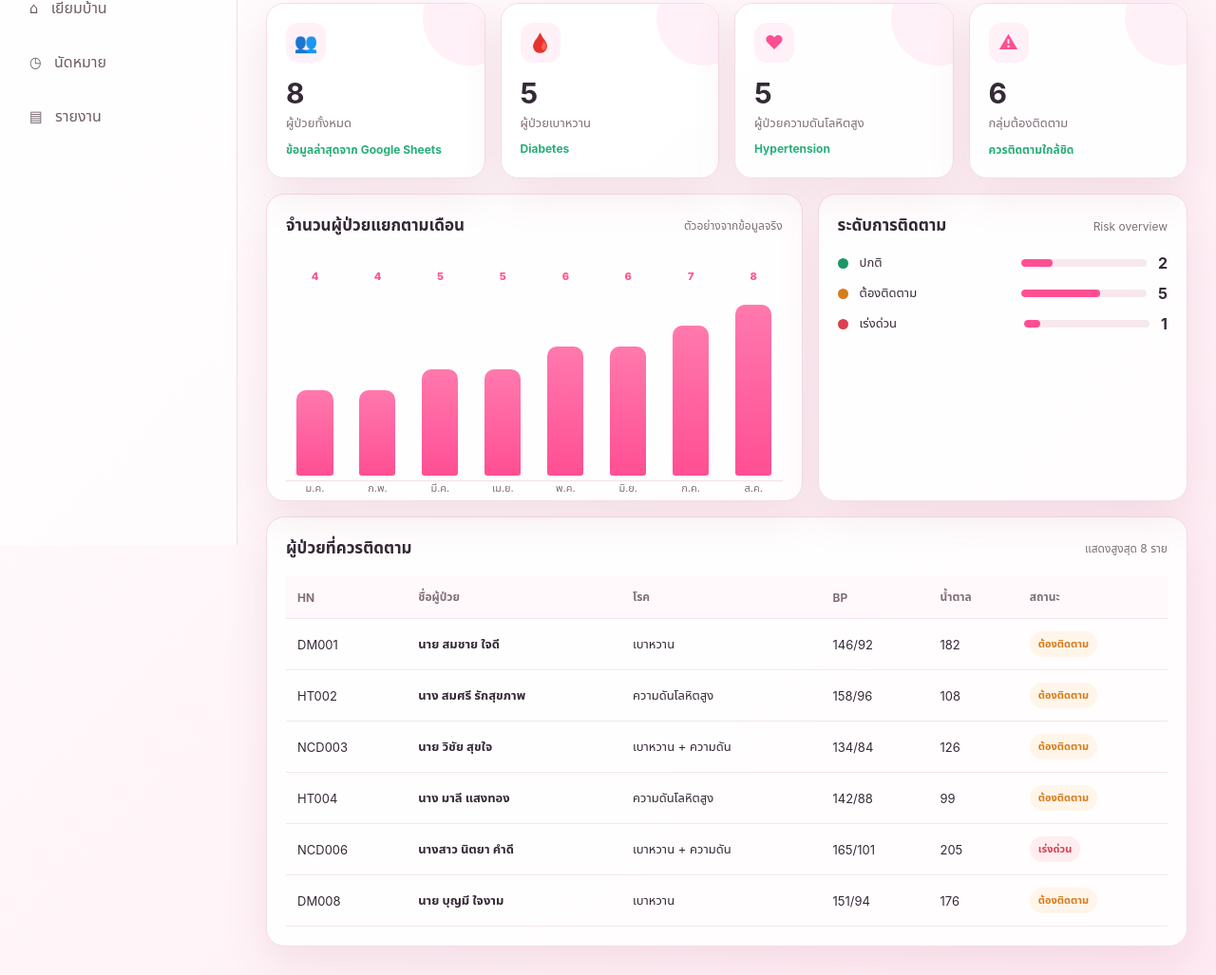
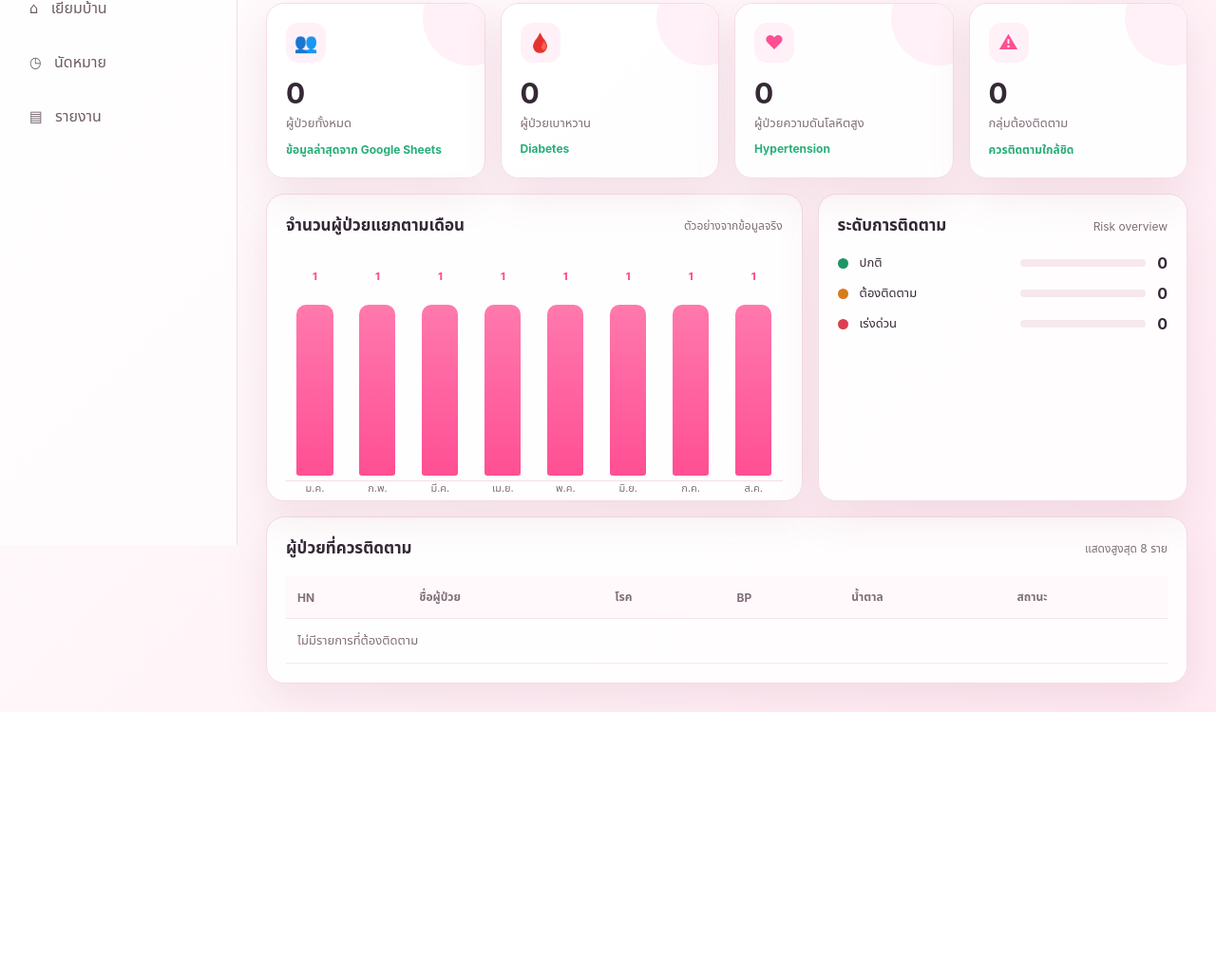
Before and after one commit to papawarinsan-cpu/DM-HT, a plain HTML site: page index.html in a window 1280 px wide. Shown: the part 226-1253 px from the top of the page at 95% size. After the commit the page ends 976 px from the top, so only its background shows below. Drawn offline with Linux system fonts and the light colour scheme.

Commit message:
Update index.html

```diff
--- a/index.html
+++ b/index.html
@@ -110,18 +110,6 @@ button,input,select{font:inherit}button{cursor:pointer}
 <script>
 /* ใส่ URL ของ Web App ที่ได้จาก Google Apps Script ตรงนี้ */
 const GAS_URL = "PASTE_YOUR_GAS_WEB_APP_URL_HERE";
-const STORAGE_KEY = "ncd_patients_local";
-
-const demoPatients = [
- {hn:"DM001",prefix:"นาย",name:"สมชาย ใจดี",age:62,disease:"เบาหวาน",bp:"146/92",sugar:182,village:"หมู่ 1",risk:"ต้องติดตาม"},
- {hn:"HT002",prefix:"นาง",name:"สมศรี รักสุขภาพ",age:58,disease:"ความดันโลหิตสูง",bp:"158/96",sugar:108,village:"หมู่ 2",risk:"เร่งด่วน"},
- {hn:"NCD003",prefix:"นาย",name:"วิชัย สุขใจ",age:67,disease:"เบาหวาน + ความดัน",bp:"134/84",sugar:126,village:"หมู่ 3",risk:"ปกติ"},
- {hn:"HT004",prefix:"นาง",name:"มาลี แสงทอง",age:71,disease:"ความดันโลหิตสูง",bp:"142/88",sugar:99,village:"หมู่ 4",risk:"ต้องติดตาม"},
- {hn:"DM005",prefix:"นาย",name:"ประเสริฐ พูนผล",age:55,disease:"เบาหวาน",bp:"128/78",sugar:112,village:"หมู่ 1",risk:"ปกติ"},
- {hn:"NCD006",prefix:"นางสาว",name:"นิตยา คำดี",age:64,disease:"เบาหวาน + ความดัน",bp:"165/101",sugar:205,village:"หมู่ 5",risk:"เร่งด่วน"},
- {hn:"HT007",prefix:"นาย",name:"อำนวย ศรีสุข",age:60,disease:"ความดันโลหิตสูง",bp:"130/82",sugar:101,village:"หมู่ 2",risk:"ปกติ"},
- {hn:"DM008",prefix:"นาย",name:"บุญมี ใจงาม",age:69,disease:"เบาหวาน",bp:"151/94",sugar:176,village:"หมู่ 6",risk:"ต้องติดตาม"}
-];
 
 let patients = [];
 let editingHn = "";
@@ -164,9 +152,7 @@ function showSection(id,btn){
 function loadData(){
   setLoading(true);
   if(GAS_URL.includes("PASTE_YOUR")){
-    let savedPatients = null;
-    try { savedPatients = JSON.parse(localStorage.getItem(STORAGE_KEY) || "null"); } catch (_) {}
-    patients=normalizePatients(savedPatients||demoPatients); renderAll(); setLoading(false); return;
+    patients=[];renderAll();toast("กรุณาใส่ GAS_URL เพื่อดึงข้อมูลจาก Google Sheets");setLoading(false);return;
   }
   // JSONP: ใช้ GET เพื่อหลีกเลี่ยงปัญหา CORS ของ ContentService
   const cb="ncdCallback_"+Date.now();
@@ -223,9 +209,7 @@ function savePatient(){
   const isEdit=Boolean(editingHn);
   setLoading(true);
   if(GAS_URL.includes("PASTE_YOUR")){
-    if(isEdit){patients=patients.map(x=>x.hn===editingHn?patient:x);toast("แก้ไขข้อมูลผู้ป่วยในเครื่องนี้แล้ว")}
-    else{patients.push(patient);toast("เพิ่มรายชื่อผู้ป่วยในเครื่องนี้แล้ว")}
-    patients=normalizePatients(patients);localStorage.setItem(STORAGE_KEY,JSON.stringify(patients));renderAll();closeAddPatient();setLoading(false);return;
+    toast("ยังไม่สามารถบันทึกได้ กรุณาใส่ GAS_URL เพื่อเชื่อม Google Sheets");setLoading(false);return;
   }
   fetch(GAS_URL,{method:"POST",mode:"no-cors",headers:{"Content-Type":"text/plain;charset=utf-8"},body:JSON.stringify({action:isEdit?"updatePatient":"addPatient",username:"admin",password:"1234",patient})})
     .then(()=>{closeAddPatient();toast(isEdit?"ส่งข้อมูลแก้ไขแล้ว":"ส่งข้อมูลเพิ่มรายชื่อแล้ว");setTimeout(loadData,800)})
```
